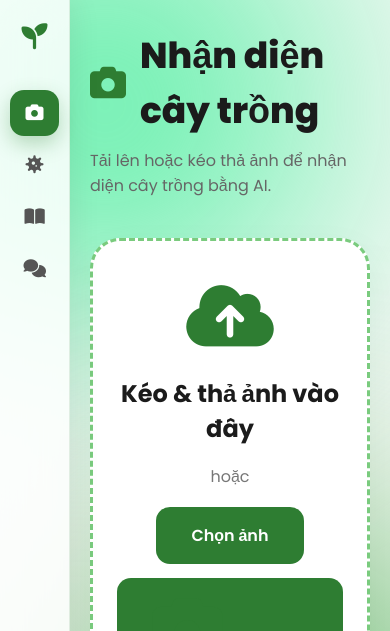
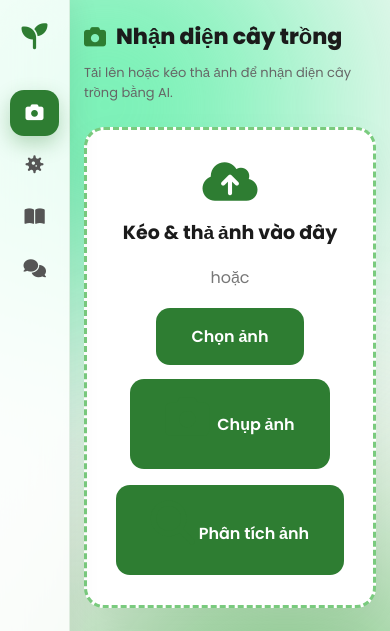
Before and after one commit to odizkuto/Verdexa-AI, a Flask app: page / in a window 390 px wide. Shown: the top 631 px of the page. Run offline with Flask 3, Linux system fonts and the light colour scheme; data comes from the database, SQL or seed files in the repository; some libraries are stand-ins or nearby versions.

Commit message:
Update style.css

```diff
--- a/static/css/style.css
+++ b/static/css/style.css
@@ -2012,3 +2012,125 @@ body.sidebar-layout .chat-box {
         grid-template-columns: repeat(2, 1fr);
     }
 }
+
+/* =========================================
+   MOBILE FIX (điện thoại nhỏ, <=600px)
+   Sửa lỗi lệch tỉ lệ: library-grid bị đè
+   về 2 cột do specificity, padding/font quá
+   to so với màn hình hẹp.
+========================================= */
+@media (max-width: 600px) {
+
+    .main-content {
+        padding: 20px 14px;
+    }
+
+    .panel-header {
+        margin-bottom: 24px;
+    }
+
+    .panel-header h1 {
+        font-size: 22px;
+        gap: 10px;
+    }
+
+    .panel-header p {
+        font-size: 13px;
+    }
+
+    /* Thư viện cây: ép về đúng 1 cột trên điện thoại,
+       thắng được rule body.sidebar-layout .library-grid
+       ở @media 900px vì nằm sau trong file (cùng specificity) */
+    body.sidebar-layout .library-grid,
+    .library-grid {
+        grid-template-columns: 1fr;
+        gap: 16px;
+    }
+
+    .plant-card img {
+        height: 180px;
+    }
+
+    .plant-card h3 {
+        font-size: 19px;
+        padding: 16px 16px 6px;
+    }
+
+    .plant-card p {
+        padding: 0 16px 12px;
+        font-size: 14px;
+    }
+
+    .plant-card button {
+        margin: 0 16px 18px;
+        padding: 12px 20px;
+        font-size: 14px;
+    }
+
+    /* Card kết quả nhận diện */
+    .result-card {
+        margin-top: 26px;
+        border-radius: 20px;
+    }
+
+    .result-card .image {
+        height: 220px;
+    }
+
+    .result-card .info {
+        padding: 22px;
+    }
+
+    .result-card h2 {
+        font-size: 24px;
+        margin-top: 12px;
+    }
+
+    .percent {
+        width: 80px;
+        height: 80px;
+        font-size: 20px;
+        margin: 18px 0;
+    }
+
+    /* Chẩn đoán bệnh */
+    .diagnosis-form,
+    .diagnosis-result {
+        padding: 22px;
+        border-radius: 18px;
+    }
+
+    .diagnosis-result h2 {
+        font-size: 24px;
+        margin: 16px 0;
+    }
+
+    .diagnosis-form textarea {
+        height: 130px;
+    }
+
+    /* Upload box */
+    .upload-box {
+        padding: 30px 16px;
+        border-radius: 20px;
+    }
+
+    .upload-box i {
+        font-size: 44px;
+        margin-bottom: 14px;
+    }
+
+    .upload-box h3 {
+        font-size: 19px;
+    }
+
+    /* Chat */
+    .chat-history {
+        padding: 18px;
+        height: 340px;
+    }
+
+    .chat-input input {
+        font-size: 14px;
+    }
+}
```
